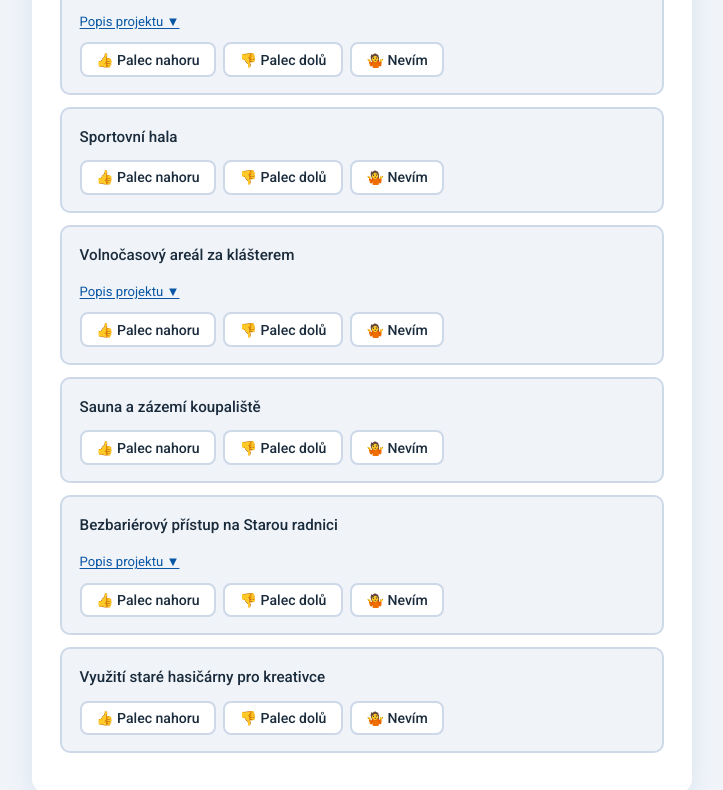
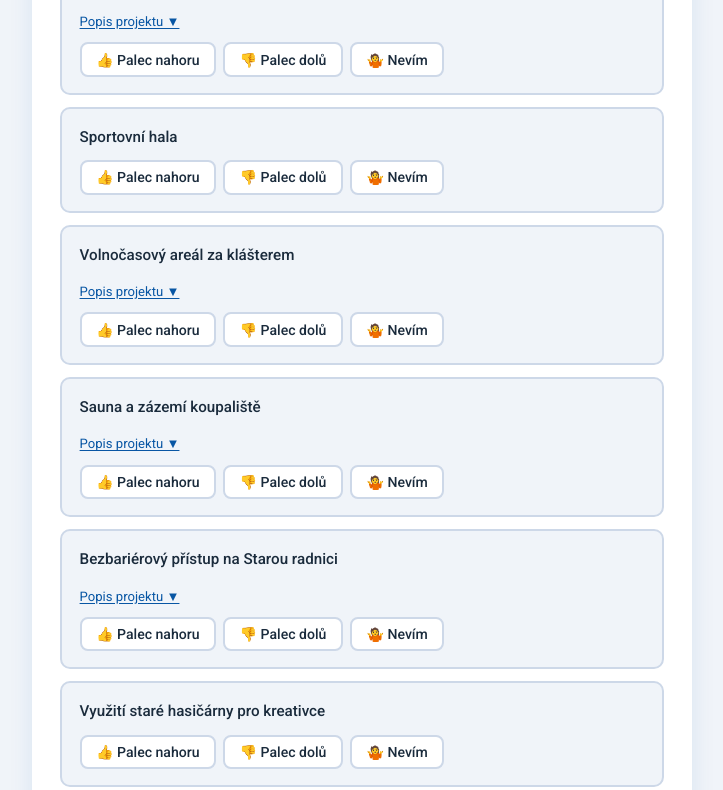
Before and after one commit to teedesigncz/posli-to-dal, a plain HTML site: page index.html in a window 1280 px wide. Shown: the part 1679-2469 px from the top of the page, without its empty margins (278-1001 px from the left). Drawn offline with Linux system fonts and the light colour scheme.

Commit message:
Popis projektu: sauna a zázemí koupaliště
Co-Authored-By: Claude Sonnet 4.6 <noreply@anthropic.com>

```diff
--- a/index.html
+++ b/index.html
@@ -668,7 +668,7 @@
     { id: "p2", nazev: "Šatny a zázemí pro zimní stadion", popis: "Zimní stadion v Ostrově disponuje kvalitní ledovou plochou, avšak zázemí kapacitně nestačí. Hokejový klub HC Čerti Ostrov má přes 150 mladých hráčů tísnících se v přeplněných šatnách. S nevyhovujícími podmínkami se potýká i úspěšný krasobruslařský oddíl s téměř 40 dětskými svěřenci. Město připravuje patrovou přístavbu o rozloze 730 m² s novými šatnami, posilovnou, turistickým ubytováním a zázemím pro diváky. Investice dosáhne přibližně 40 milionů korun." },
     { id: "p3", nazev: "Sportovní hala" },
     { id: "p4", nazev: "Volnočasový areál za klášterem", popis: "V minulosti Ostrov připravil projekt nového volnočasového areálu u kláštera, který nabídne vyžití pro děti, mládež i dospělé. Součástí areálu má být venkovní betonový skatepark navržený ve spolupráci se skejťáky, koloběžkáři a bajkery, krytý skatepark, pump track, in-line dráha, dětské dopravní hřiště, naučná stezka a náplavka u říčky Bystřice. Projektová dokumentace je zpracována, areál nyní čeká na zajištění financování a zahájení samotné realizace." },
-    { id: "p5", nazev: "Sauna a zázemí koupaliště" },
+    { id: "p5", nazev: "Sauna a zázemí koupaliště", popis: "Ostrov v minulosti připravil projekt saunového světa, který měl zároveň vyřešit zázemí městského koupaliště. Tento záměr nebyl realizován a místo toho započala rekonstrukce stávající sauny. Odborná projekční firma přitom shledala stav zázemí koupaliště natolik špatným, že jeho oprava je nerentabilní. Jak tedy dál? Je čas otevřít debatu o budoucnosti tohoto prostoru a pokusit se znovu zohlednit ikonickou terasu, která je neodmyslitelnou součástí koupaliště." },
     { id: "p6", nazev: "Bezbariérový přístup na Starou radnici", popis: "Historická budova Staré radnice v Ostrově stále postrádá bezbariérový přístup. Strmé vstupní schodiště znemožňuje pohyb méně mobilním návštěvníkům a jediná úniková cesta představuje bezpečnostní riziko. V šuplíku leží připravena pracovní studie. Řešením má být přístavba samostatně stojícího výtahu a nového schodiště za budovou radnice s minimálními zásahy do historických konstrukcí. Projekt by umožnil plnohodnotné využití všech pater budovy." },
     { id: "p7", nazev: "Využití staré hasičárny pro kreativce" },
   ];
```
